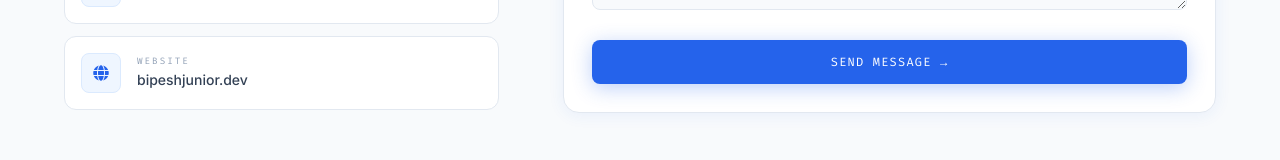
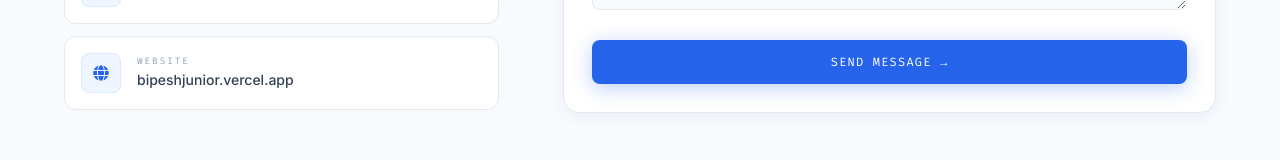
Before and after one commit to bipesh369/bipesh-portfolio, a React (Create React App) app: page / in a window 1280 px wide. Shown: the part 3854-4014 px from the top of the page. Built offline with nearby package versions, Linux system fonts and the light colour scheme.

Commit message:
change something

```diff
--- a/src/data/index.js
+++ b/src/data/index.js
@@ -64,7 +64,7 @@ export const PROJECTS = [
     title: "ManMaya Hospitality",
     desc:  "Comprehensive tour package and hospitality management system for smooth trip planning.",
     tags:  ["React.js", "TypeScript", "Tailwind CSS", "Axios/Fetch API", "React Router", "Node.js", "Express.js", "MongoDB"],
-    demo:  "#",
+    demo:  "https://manmayahospitality.com",
     code:  "#",
   },
   {
@@ -90,7 +90,7 @@ export const CONTACT_ITEMS = [
   { icon: FaMapMarkerAlt, label: "Location", value: "Nepalgunj, Nepal" },
   { icon: FaEnvelope, label: "Email", value: "juniorbipesh@gmail.com" },
   { icon: FaPhone, label: "Phone", value: "+977 9763852173" },
-  { icon: FaGlobe, label: "Website", value: "bipeshjunior.dev" },
+  { icon: FaGlobe, label: "Website", value: "bipeshjunior.vercel.app" },
 ];
 
 // ─── Social ──────────────────────────────────────────────────
```
